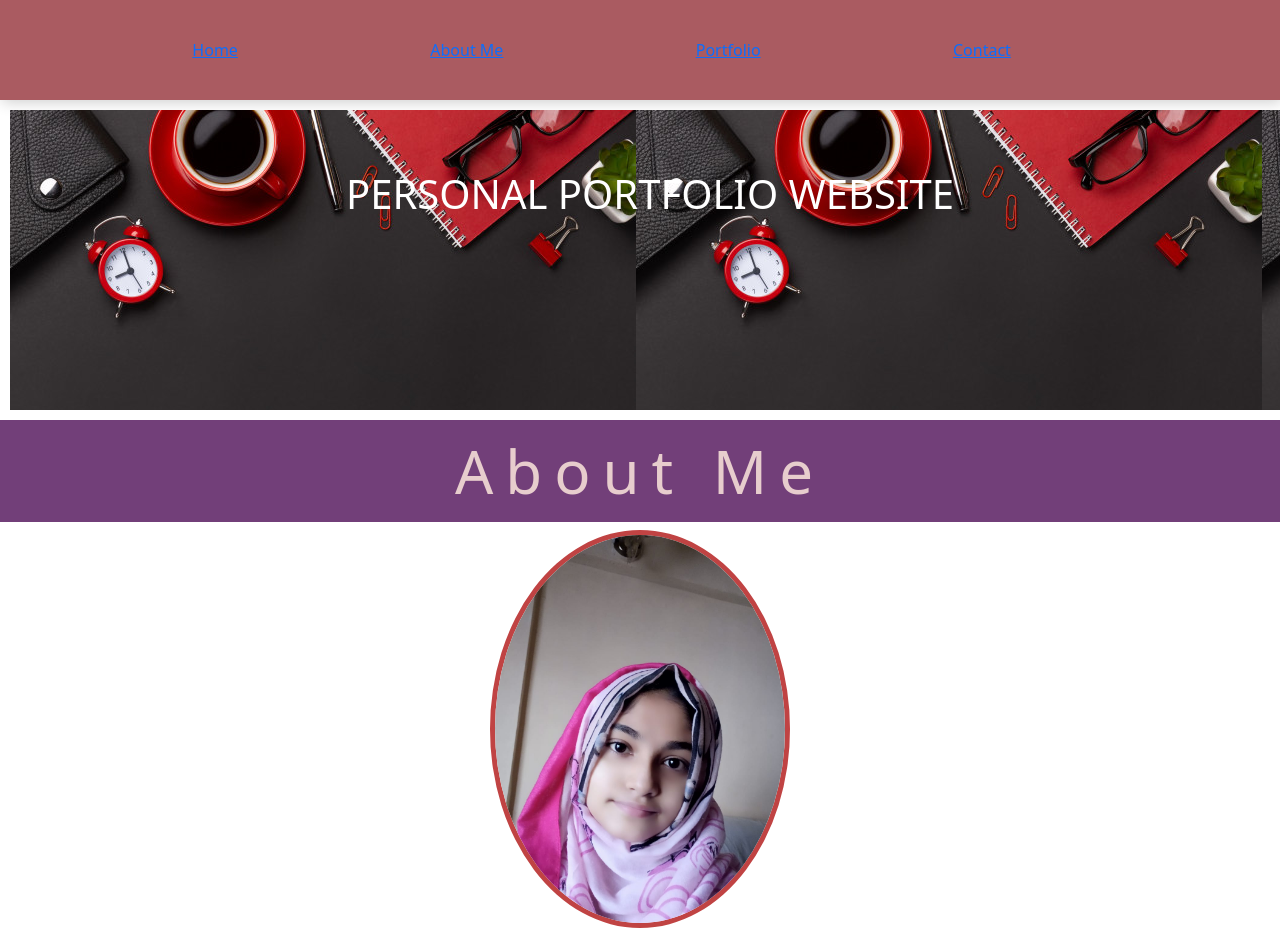
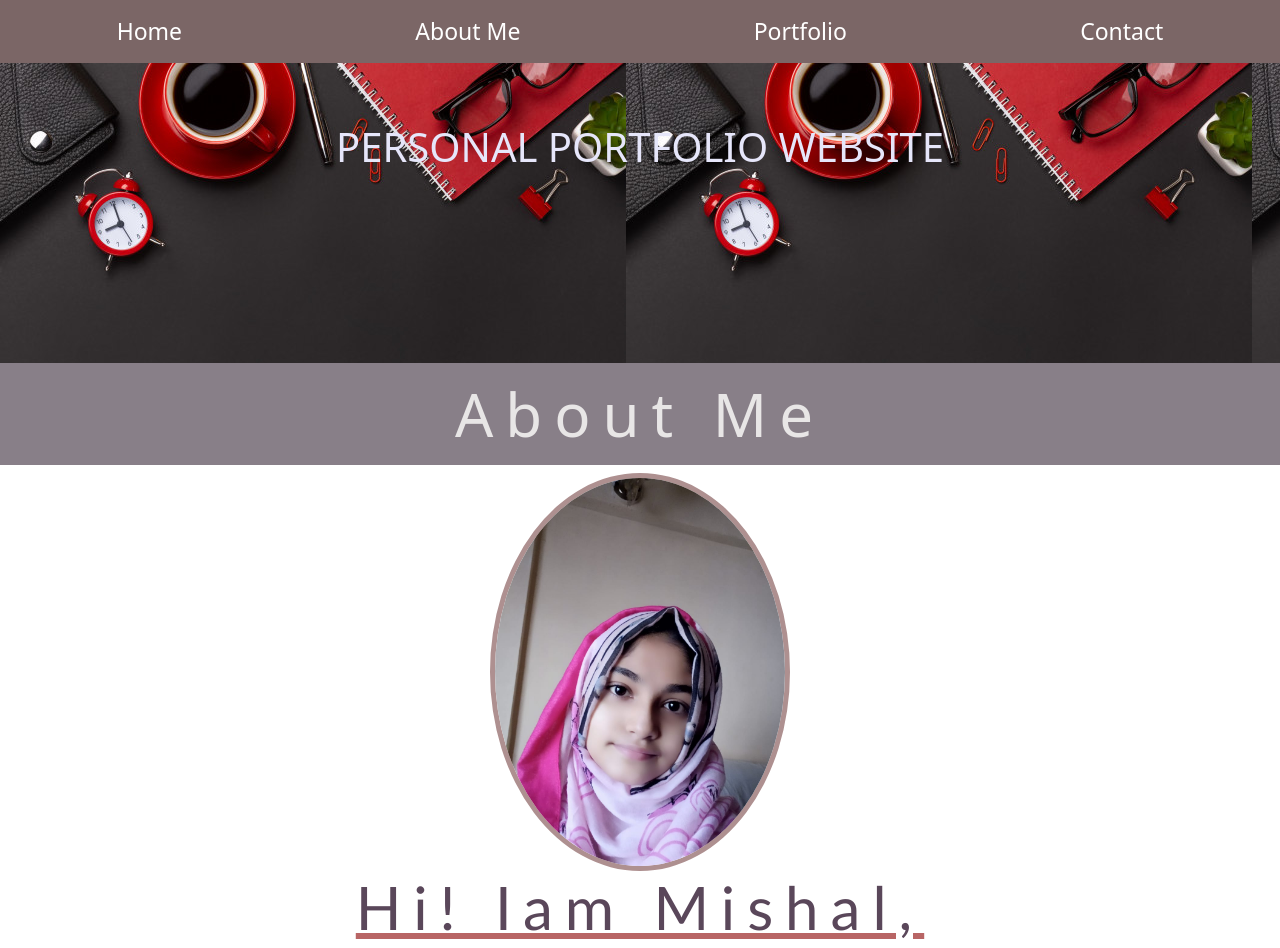
Before and after one commit to mishal284/Circle-Web-Dev-Projects, a plain HTML site: page index.html in a window 1280 px wide. Shown: the top 948 px of the page. Drawn offline with nearby package versions, Linux system fonts and the light colour scheme; files whose address does not match are found by name.

Commit message:
Resign portfolio

```diff
--- a/style.css
+++ b/style.css
@@ -1,40 +1,49 @@
 
-.nav{
-    justify-content: space-evenly;
-    align-items: center;
-    height: 100px;
-    background-color: #aa5b61;
-    box-shadow: 2px 2px 14px rgba(0,0,0, 0.2);
-    padding: 0px 6%;
-    width: 100%;
+body,html {
+    scroll-behavior: smooth;
+    margin: 0;
+    font-family: 'Segoe UI', Tahoma, Geneva, Verdana, sans-serif
 }
-.nav ul{
+.nav {
+    list-style-type: none;
+    margin: 0;
+    padding: 0;
+    overflow: hidden;
+    background-color: rgb(123, 102, 102);
+    position: sticky;
+    top: 0;
+    display: flex;
+}
+li{
+    float: left;
+    margin: auto;
+    font-size: 23px;
+}
+
+li a {
     display: block;
-}
-.btns{
-    margin: 10px;
-    font-family: sans-serif;
-    justify-content: space-around;
-}
-.btns:active{
-    transform:scale(1.2);
+    color: white;
+    text-align: center;
+    padding: 14px 16px;
+    text-decoration: none;
+
+
 }
 .header {
     width:100%;
     background-image:url("black-background.jpg");
-    padding: 60px;
     text-align: center;
     color: white;
     font-size: 20px;
     height: 300px;
-    margin: 10px;
+    padding: 60px;
 }
-.header h1{
+.header h1 {
     padding-bottom: 10%;
 
 }
 
-.about-section {
+.about-section{
     font-weight: bold;
     padding-bottom: 10px;
     text-align: center;
@@ -49,22 +58,25 @@
     font-size: 60px;
     letter-spacing: 0.2em;
     padding: 15px;
-    color: rgb(231, 205, 205);
-    background-color: rgb(114, 63, 121);
+    color: rgb(232, 230, 230);
+    background-color: rgb(136, 127, 136);
 }
 .about-section h2{
     font-size: 60px;
     letter-spacing: 0.2em;
     font-family: 'Trebuchet MS', 'Lucida Sans Unicode', 'Lucida Grande', 'Lucida Sans', Arial, sans-serif;
-    color: rgb(114, 63, 121);
+    color: rgb(90, 71, 90);
     text-align: center;
     text-decoration-line: underline;
-    text-decoration-color: rgb(19, 38, 126);
-    padding: 15px; ;
+    text-decoration-color: rgb(184, 101, 101);
+
 }
 .about-section h3{
-    font-size: 10 px;
-    font-family: fantasy;
+    font-size: 50px;
+    font-family:'Trebuchet MS', 'Lucida Sans Unicode', 'Lucida Grande', 'Lucida Sans', Arial, sans-serif; ;
+    color: rgb(92, 78, 92);
+    text-decoration-line: underline;
+    text-decoration-color: rgb(151, 84, 84);
 }
 .about-section p {
     font-size: 20px;
@@ -87,19 +99,19 @@
     display: flex;
 }
 #list  li{
-    float: left;
+    float: right;
     margin: auto;
     font-size: 20px;
     font-weight: bolder;
 }
 
 #list li a {
-  display: block;
-  color: black;
-  text-align: center;
-  padding: 10px 10px;
-  margin: 10px;
-  text-decoration: none;
+
+    color: black;
+    text-align: center;
+    padding: 10px 10px;
+    margin: 10px;
+    text-decoration: none;
 }
 
 
@@ -114,7 +126,7 @@
 }
 
 img {
-    border: 5px solid rgb(192, 67, 67);
+    border: 5px solid rgb(174, 144, 144);
 }
 
 contact {
@@ -125,7 +137,12 @@ contact {
     width: 100%;
     height: 100%;
     background: url("photo-1423666639041-f56000c27a9a.jpg")no-repeat center center/cover ;
-    margin: 20px 15px;
+    margin: 20px 20px;
+
+}
+h1{
+    color: lavender;
+    text-align: center;
 }
 
 .form1{
@@ -134,6 +151,7 @@ contact {
     box-sizing: border-box;
     align-items: center;
     margin: 20px 15px;
+    padding-bottom: 0%;
 }
 .input{
     padding: 12px;
```
Also changed, not shown: linkdin.png (added).
